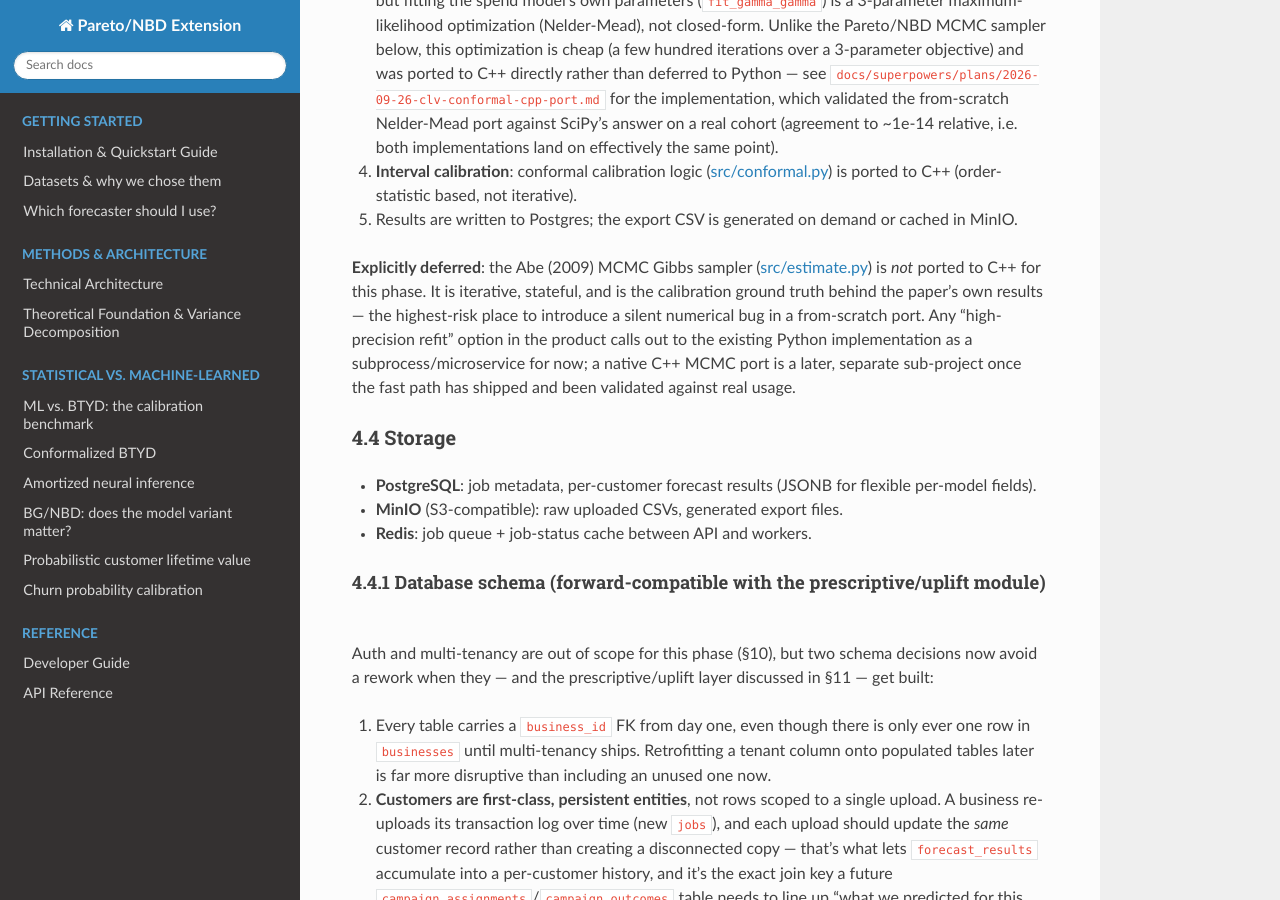
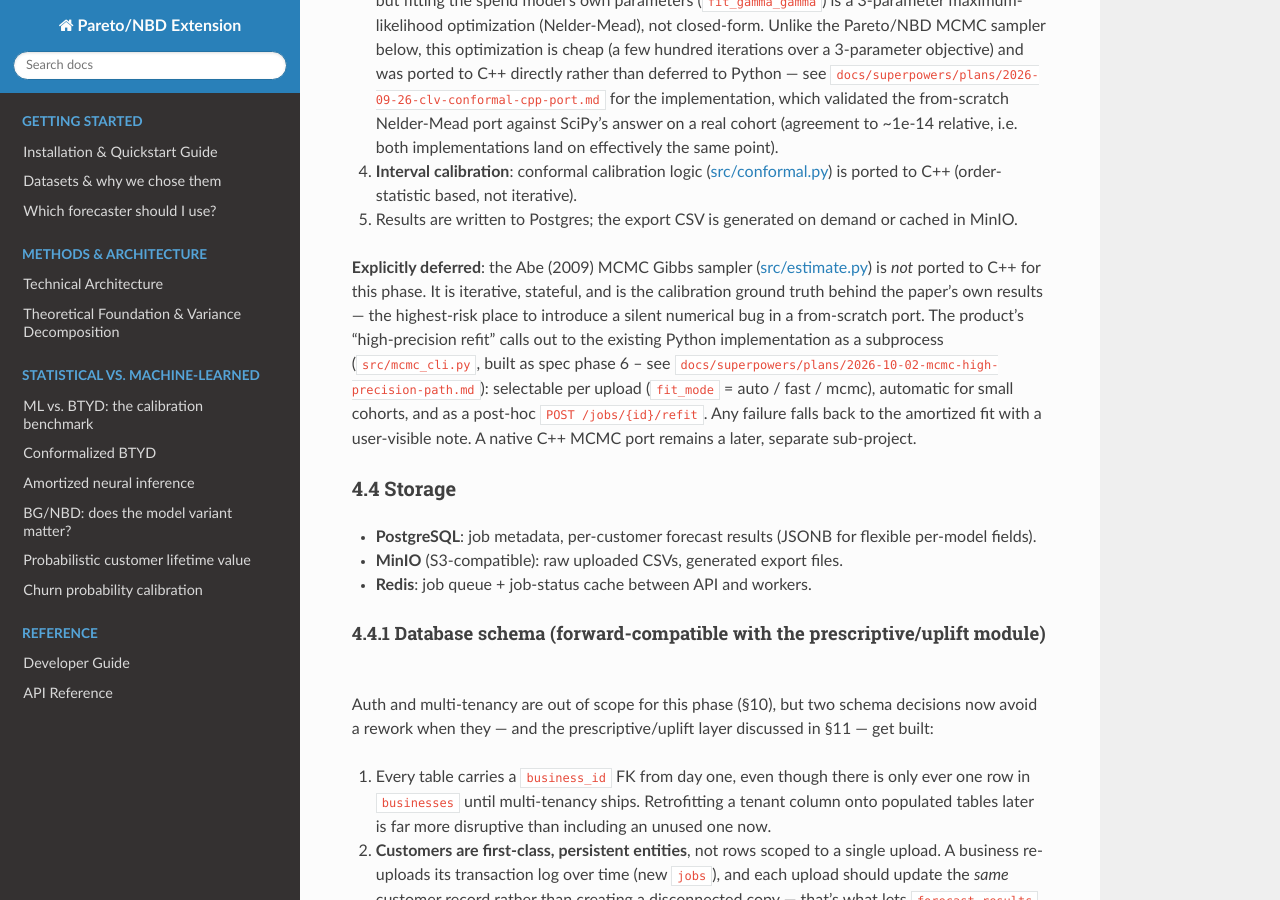
Before and after one commit to pranava-ba/non-contractual-churn, a Sphinx documentation site: the page built from docs/superpowers/specs/2026-09-26-clv-forecasting-saas-design.md, in a window 1280 px wide and 900 px high, scrolled down 2123 px. Built offline with Sphinx 7.4.7 and the Read the Docs theme 3.1.0, drawn with Linux system fonts in a browser that asks for light colours.

Commit message:
docs: spec phase 6 built, changelog entry for the MCMC high-precision path
Co-Authored-By: Claude Sonnet 5.5 <noreply@anthropic.com>

```diff
--- a/docs/superpowers/specs/2026-09-26-clv-forecasting-saas-design.md
+++ b/docs/superpowers/specs/2026-09-26-clv-forecasting-saas-design.md
@@ -109,11 +109,14 @@ Picks jobs off the Redis queue and runs the estimation pipeline:
 ([src/estimate.py](../../../src/estimate.py)) is *not* ported to C++ for
 this phase. It is iterative, stateful, and is the calibration ground truth
 behind the paper's own results — the highest-risk place to introduce a
-silent numerical bug in a from-scratch port. Any "high-precision refit"
-option in the product calls out to the existing Python implementation as a
-subprocess/microservice for now; a native C++ MCMC port is a later,
-separate sub-project once the fast path has shipped and been validated
-against real usage.
+silent numerical bug in a from-scratch port. The product's "high-precision
+refit" calls out to the existing Python implementation as a subprocess
+(`src/mcmc_cli.py`, built as spec phase 6 -- see
+`docs/superpowers/plans/2026-10-02-mcmc-high-precision-path.md`): selectable per
+upload (`fit_mode` = auto / fast / mcmc), automatic for small cohorts, and as a
+post-hoc `POST /jobs/{id}/refit`. Any failure falls back to the amortized fit with
+a user-visible note. A native C++ MCMC port remains a later, separate
+sub-project.
 
 ### 4.4 Storage
 - **PostgreSQL**: job metadata, per-customer forecast results (JSONB for
@@ -289,7 +292,7 @@ assumed.
    (`frontend/`; adds `GET /jobs/{id}/summary` and sort/filter params on
    `/results` to the API).
 6. (Stretch, non-blocking) High-precision MCMC path as an optional
-   Python-subprocess call.
+   Python-subprocess call. **Built 2026-10-02.**
 
 ## 10. Out of scope (this phase)
 
```
Also changed, not shown: CHANGELOG.md (+19 -0 lines).
